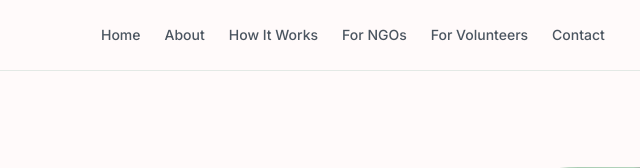
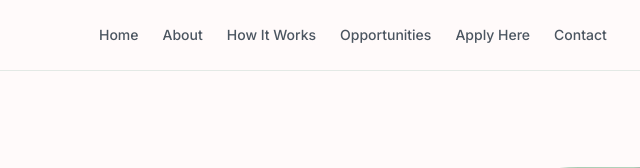
Before and after one commit to Oly-stack/impactra-frontend, a plain HTML site: page index.html in a window 1280 px wide. Shown: the top 168 px of the page, 268-908 px from the left. Drawn offline with nearby package versions, Linux system fonts and the light colour scheme; grey boxes are pictures that could not be loaded.

Commit message:
Link apply and opportunities pages in nav

```diff
--- a/index.html
+++ b/index.html
@@ -57,9 +57,13 @@
         <a href="#" class="hover:text-[#08783E] hover:underline"
           >How It Works</a
         >
-        <a href="#" class="hover:text-[#08783E] hover:underline">For NGOs</a>
-        <a href="#" class="hover:text-[#08783E] hover:underline"
-          >For Volunteers</a
+        <a
+          href="opportunities.html"
+          class="hover:text-[#08783E] hover:underline"
+          >Opportunities</a
+        >
+        <a href="apply.html" class="hover:text-[#08783E] hover:underline"
+          >Apply Here</a
         >
         <a href="#" class="hover:text-[#08783E] hover:underline">Contact</a>
       </nav>
@@ -90,10 +94,12 @@
 
         <a href="#" class="hover:text-white hover:underline"> How It Works </a>
 
-        <a href="#" class="hover:text-white hover:underline"> For NGOs </a>
+        <a href="opportunities.html" class="hover:text-white hover:underline">
+          Opportunities
+        </a>
 
-        <a href="#" class="hover:text-white hover:underline">
-          For Volunteers
+        <a href="apply.html" class="hover:text-white hover:underline">
+          Apply Here
         </a>
 
         <a href="#" class="hover:text-white hover:underline"> Contact </a>
```
